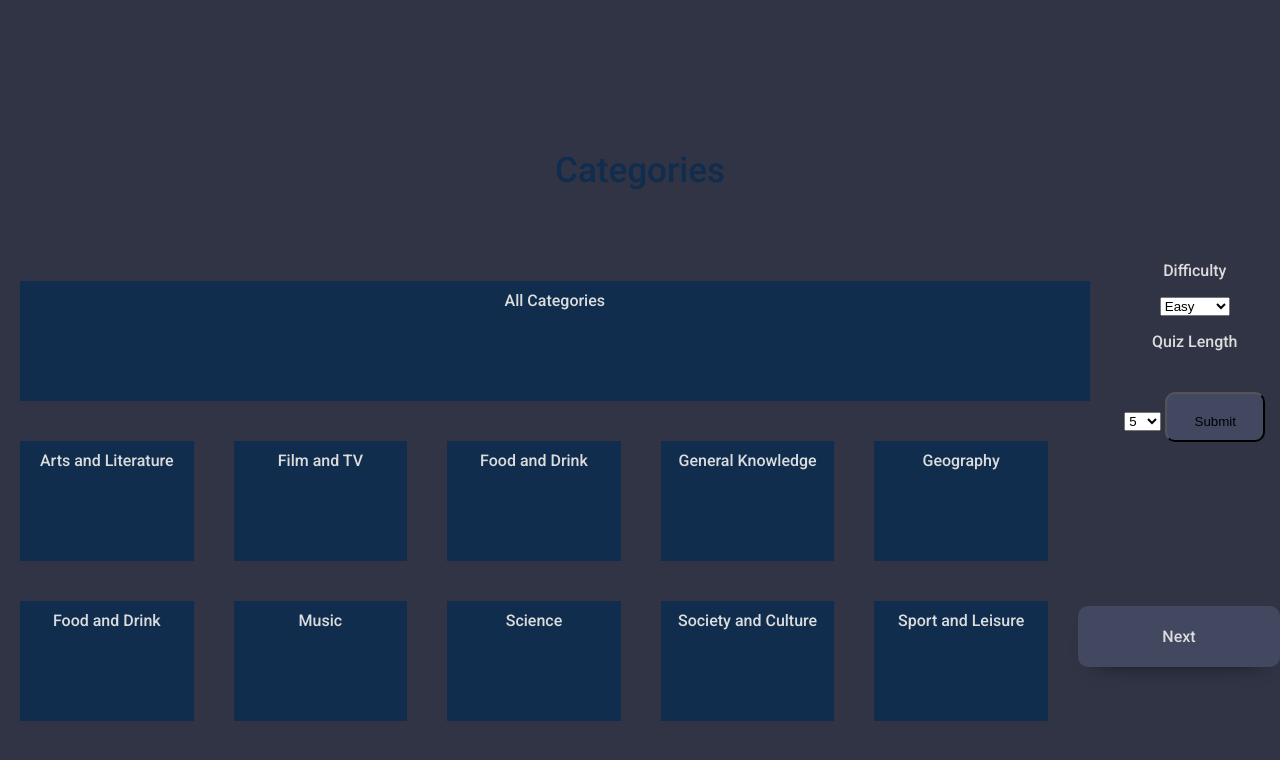
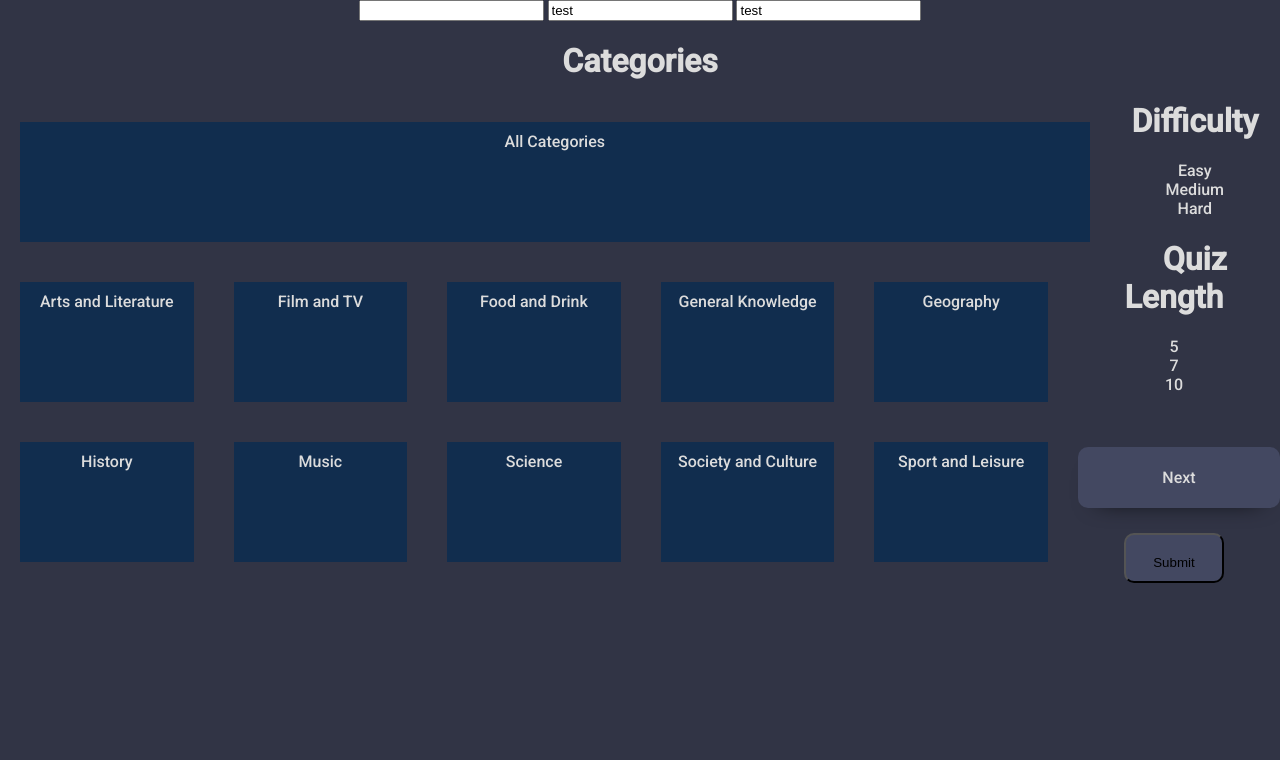
Before and after one commit to gavin-robey/quiz, a Django app: page / in a window 1280 px wide. Shown: the top 760 px of the page. Run offline with Django 4.2, Linux system fonts and the light colour scheme.

Commit message:
able to post results from index.html buttons

```diff
--- a/quizApp/templates/quizApp/index.html
+++ b/quizApp/templates/quizApp/index.html
@@ -12,60 +12,46 @@
     <title>Quiz</title>
 </head>
 <body>
-
     <form action="{% url 'questionPage'  %}" method="post" class="container">
         {% csrf_token %}
+        <!-- <p class="section-heading">Categories</p> -->
+        <input type="text" name="categories" id="categories" class="">
+        <input type="text" id="difficulty" name="difficulty" value="test">
+        <input type="text" id="length" name="length" value="test">
 
-        <p class="section-heading" id="categories" name="categories">Categories</p>
-
+        <div id="categoryDiv">
+            <h1>Categories</h1>
             <div class="bigger-box box-color" value="all" id="all" onclick="select(event)">All Categories</div>
             <div class="box box-color" value="arts_and_literature" id="arts_and_literature" onclick="select(event)">Arts and Literature</div>
             <div class="box box-color" value="film_and_tv" id="film_and_tv" onclick="select(event)">Film and TV</div>
-            <div class="box box-color" value="food_and_drink" id="foodq_and_drink" onclick="select(event)">Food and Drink</div>
+            <div class="box box-color" value="food_and_drink" id="food_and_drink" onclick="select(event)">Food and Drink</div>
             <div class="box box-color" value="general_knowledge" id="general_knowledge" onclick="select(event)">General Knowledge</div>
             <div class="box box-color" value="geography" id="geography" onclick="select(event)">Geography</div>
-            <div class="box box-color" value="history" id="history" onclick="select(event)">Food and Drink</div>
+            <div class="box box-color" value="history" id="history" onclick="select(event)">History</div>
             <div class="box box-color" value="music" id="music" onclick="select(event)">Music</div>
             <div class="box box-color" value="science" id="science" onclick="select(event)">Science</div>
             <div class="box box-color" value="society_and_culture" id="society_and_culture" onclick="select(event)">Society and Culture</div>
             <div class="box box-color" value="sport_and_leisure" id="sport_and_leisure" onclick="select(event)">Sport and Leisure</div>
+        </div>
 
+        <div id="difficultyDiv" >
+            <h1>Difficulty</h1>
+            <div value="easy" id="easy" onclick="select(event)">Easy</div>
+            <div value="medium" id="medium" onclick="select(event)">Medium</div>
+            <div value="hard" id="hard" onclick="select(event)">Hard</div>
+        </div>
 
+        <div id="lengthDiv">
+            <h1>Quiz Length</h1>
+            <div value="5" id="5" onclick="select(event)">5</div>
+            <div value="7" id="7" onclick="select(event)">7</div>
+            <div value="10" id="10" onclick="select(event)">10</div>
+        </div>
 
-
-        <!-- <p>Categories</p>
-        <select id="categories" name="categories">
-            <option value="all" id="all">All Categories</option>
-            <option value="arts_and_literature" id="arts_and_literature">Art and Literature</option>
-            <option value="film_and_tv" id="film_and_tv">Film and TV</option>
-            <option value="food_and_drink" id="food_and_drink">Food and Drink</option>
-            <option value="general_knowledge" id="general_knowledge">General Knowledge</option>
-            <option value="geography" id="geography">Geography</option>
-            <option value="history" id="history">History</option>
-            <option value="music" id="music">Music</option>
-            <option value="science" id="science">Science</option>
-            <option value="society_and_culture" id="society_and_culture">Society and Culture</option>
-            <option value="sport_and_leisure" id="sport_and_leisure">Sport and Leisure</option>
-        </select> -->
-
-        <p>Difficulty</p>
-        <select id="difficulty" name="difficulty">
-            <option value="easy" id="easy">Easy</option>
-            <option value="medium" id="medium">Medium</option>
-            <option value="hard" id="hard">Hard</option>
-        </select>
-
-        <p>Quiz Length</p>
-        <select id="length" name="length">
-            <option value="5" id="5">5</option>
-            <option value="7" id="7">7</option>
-            <option value="10" id="10">10</option>
-        </select>
-
-        <div id="nextButton" class="button">
+        <div id="nextButton" class="button" onclick="next(event)">
             <p id="nextButtonText">Next</p>
         </div>
-        <input class="button" type="submit" value="Submit" style="width: 100px; height: 50px; padding: 20px" id="begin">
+        <input class="button" type="submit" value="Submit" style="width: 100px; height: 50px; padding: 20px" id="begin" onclick="submit(event)">
     </form>
 
 
@@ -73,22 +59,26 @@
         let themeBlue = "#4062F6";
         let themeGrey = '#434861';
         let selected; // selected represents the id of the selected answer
-        let triviaData = [];
-
+        let currentPage = 0;
+        let sections = ["categories", "difficulty", "length"]
+        console.log("the page loaded");
 
         function select(event){
-                    // If there was a previously selected element then it is deselected
             if(selected !== undefined){
                 document.getElementById(selected).style.backgroundColor = themeGrey;
             }
-                    selected = event.target.id; // current event target is set as the selected element
+            selected = event.target.id;
             event.currentTarget.style.backgroundColor = themeBlue;
-                    nextButton.style.backgroundColor = themeBlue;
+            document.getElementById(sections[currentPage]).value = selected;
+            // nextButton.style.backgroundColor = themeBlue;
         }
 
-
+        function next(event){
+            if(currentPage <= 2){
+                currentPage++;
+            }
+        }
 
     </script>
-    <!-- <script src="{% static 'quizApp/index.js' %}"></script> -->
 </body>
 </html>
--- a/quizApp/templates/quizApp/results.html
+++ b/quizApp/templates/quizApp/results.html
@@ -116,7 +116,7 @@
         let accuracy = "{{results.accuracy}}";
         let percentage = (points / ("{{results.quizLength}}" * 100)) * 100;
     </script>
-    <script src="{% static 'quizApp/ResultsJS/resultsAnimation.js' %}"></script>
+    <script src="{% static 'quizApp/ResultsJS/animation.js' %}"></script>
     <script src="{% static 'quizApp/ResultsJS/result.js' %}"></script>
 </body>
 </html>
--- a/quizApp/views.py
+++ b/quizApp/views.py
@@ -7,6 +7,7 @@ def index(request):
 
 def questionPage(request):
     data = request.POST
+    print(data)
     selection = {
         "category": data.get('categories'),
         "difficulty": data.get('difficulty'),
```
Also changed, not shown: quizApp/static/quizApp/ResultsJS/animation.js (renamed from quizApp/static/quizApp/ResultsJS/resultsAnimation.js), 1 other file. Lines whose indentation alone changed are shown as unchanged.
